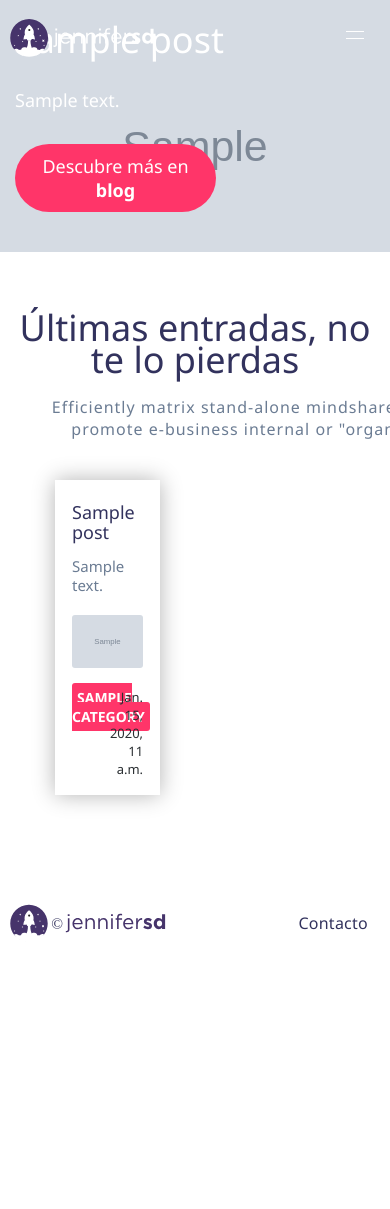
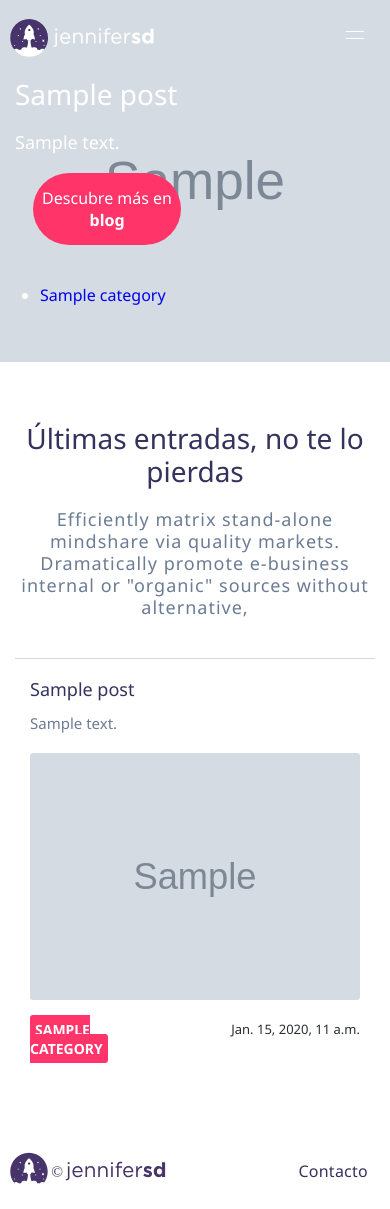
Before and after one commit to Jennifersd/jennifersd, a Django app: page /blog in a window 390 px wide. Before the commit the page ends 936 px from the top, so only its background shows below. Run offline with Django 3.2, Linux system fonts and the light colour scheme; tables that the repository leaves empty hold one stand-in row (values such as "Sample post"); grey boxes marked "Sample" are stand-in pictures; some libraries are stand-ins or nearby versions.

Commit message:
change design paginator ans show list categories in blog

```diff
--- a/assets/css/mediaqueries.css
+++ b/assets/css/mediaqueries.css
@@ -41,6 +41,8 @@ __________________________________________________________
 
 	.header-container h1 {
 		background-size: 144px 67.15px !important;
+		-webkit-background-size: 144px 67.15px !important;
+		-moz-background-size: 144px 67.15px !important;
 	    top: 10px !important;
 	    left: 10px !important;
 	}
@@ -330,17 +332,19 @@ __________________________________________________________
 	}
 
 	.list-blog-home{
-		padding:0 10px !important;
+		padding:0px !important;
 	}
 
 	.list-blog-home li{
 		-webkit-flex-basis:100% !important;
 	    flex-basis: 100% !important;
 	    margin: 0px 0px 20px 0px !important;
-		-webkit-box-shadow: 0px 0px 1px 0px rgba(0,0,0,0.3) !important;
-		-moz-box-shadow: 0px 0px 1px 0px rgba(0,0,0,0.3) !important;
-		box-shadow: 0px 0px 1px 0px rgba(0,0,0,0.3) !important;
+	    box-shadow: none !important;
+		-webkit-box-shadow: none !important;
+		-moz-box-shadow: none !important;
+		border-top: 1px solid #d8d6d6;
 		padding:15px !important;
+		max-width: 100% !important;
 	}
 
 	/* Section 3 - Resources
@@ -397,4 +401,84 @@ __________________________________________________________
 	    position: relative !important;
 	    text-align: center;
 	}
+
+	/* Blog
+	–––––––––––––––––––––––––––––––––––––––––––––––––– */
+
+	/* Section 1 - Blog
+	–––––––––––––––––––––––––––––––––––––––––––––––––– */
+
+	.hub .-post {
+	    background-position: center 0px, 0 0 !important;
+	    background-size: cover !important;
+	    -webkit-background-size: cover !important;
+    	-moz-background-size: cover !important;
+	}
+
+	.-post-block-text {
+	    height: auto !important;
+	    display: inline-block;
+	    padding: 59px 0px 0px 0px !important;
+	}
+
+	.-post-block-text h1 {
+	    font-size: 28px !important;
+	    line-height: 33px !important;
+	}
+
+	.-post-block-text h2 {
+	    font-size: 18px !important;
+	    line-height: 22px !important;
+	    width: 100% !important;
+	    margin: 20px 0px !important;
+	}
+
+	.list-button-post {
+	    width: 80% !important;
+	    float:none !important;
+	    margin:0 auto;
+	}
+
+	#button-header-post{
+		width: 100% !important;
+		padding: 14px 0px !important;
+		font-size:16px !important;
+		margin-bottom:15px;
+	}
+
+	#button-header-blog {
+    width: 100% !important;
+    padding: 14px 0px !important;
+    font-size: 16px !important;
+    margin-bottom: 15px;
 }
+
+	/* Section 2 - Blog post
+	–––––––––––––––––––––––––––––––––––––––––––––––––– */
+
+	.-post-list h3 {
+	    font-size: 28px !important;
+	    line-height: 33px !important;
+	}
+
+	.-post-list .text-blog-list {
+	    font-size: 18px !important;
+	    width: 100% !important;
+	}
+
+	.list-blog{
+		padding:0px !important;
+	}
+
+	.list-blog li{
+		-webkit-flex-basis:100% !important;
+	    flex-basis: 100% !important;
+	    margin: 0px 0px 20px 0px !important;
+		-webkit-box-shadow: none !important;
+		-moz-box-shadow: none !important;
+		border-top: 1px solid #d8d6d6;
+		box-shadow: none !important;
+		padding:15px !important;
+		max-width: 100% !important;
+	}
+}
--- a/assets/css/style.css
+++ b/assets/css/style.css
@@ -79,6 +79,8 @@ a{
 .header-container h1{
     background: transparent url('/static/img/logo-jennifersd.svg') no-repeat left center;
     background-size: 195px 56.15px;
+    -webkit-background-size: 195px 56.15px;
+    -moz-background-size: 195px 56.15px;
     margin:0px;
     width:200px;
     font-weight: 400;
@@ -197,6 +199,8 @@ footer{
 .footer-container h1{
     background: transparent url(/static/img/logo-jennifersd-copy.svg) no-repeat left center;
     background-size: 157px 41.15px;
+    -webkit-background-size: 157px 41.15px;
+    -moz-background-size: 157px 41.15px;
     margin: 0px;
     width: 183px;
     font-weight: 400;
@@ -283,6 +287,8 @@ footer{
 	background-image: url(/static/img/bg-header.png);
     background-position: center -75px, 0 0;
     background-size: 100% auto;
+    -webkit-background-size: 100% auto;
+    -moz-background-size: 100% auto;
 }
 
 .blocks-container{
@@ -551,6 +557,8 @@ footer{
 	background-image: url(/static/img/bg-header.png);
     background-position: center -75px, 0 0;
     background-size: 100% auto;
+    -webkit-background-size: 100% auto;
+    -moz-background-size: 100% auto;
 }
 
 .content-web{
@@ -621,6 +629,8 @@ footer{
     padding-top: 0;
     background-position: center 0px, 0 0;
     background-size: 100% auto;
+    -webkit-background-size: 100% auto;
+    -moz-background-size: 100% auto;
     background-repeat: no-repeat;
 }
 
@@ -802,10 +812,92 @@ footer{
 –––––––––––––––––––––––––––––––––––––––––––––––––– */
 
 .nav-pagination {
-    display: flex;
+    display: block;
     flex-wrap: wrap;
     min-height: initial;
     min-width: initial;
     margin: 0px;
     padding: 0px 40px;
 }
+
+.pagination{
+    display: block;
+    list-style: none;
+    margin: 0px;
+    padding: 0;
+    white-space: nowrap;
+    display: inline-block;
+    font-size: 0;
+    float:right;
+}
+
+.pagination li{
+    float:left;
+    width:auto;
+    padding:5px 0px;
+    margin: 0px 0px 0px 5px;
+}
+
+.pagination li a{
+    padding: 20px 12px 21px;
+    text-decoration: none;
+    font-size: 16px;
+    line-height: 1;
+    font-weight: 400;
+    transition: border-bottom-color .1s ease-out;
+    -webkit-user-select: none;
+    -moz-user-select: none;
+    -ms-user-select: none;
+    user-select: none;
+    -webkit-tap-highlight-color: transparent;
+    -webkit-touch-callout: none;
+    color: #32325d;
+}
+
+.sr-only{
+	display:none;
+}
+
+.disabled span{
+	padding: 20px 12px 21px;
+    text-decoration: none;
+    font-size: 16px;
+    line-height: 1;
+    font-weight: 400;
+    transition: border-bottom-color .1s ease-out;
+    -webkit-user-select: none;
+    -moz-user-select: none;
+    -ms-user-select: none;
+    user-select: none;
+    -webkit-tap-highlight-color: transparent;
+    -webkit-touch-callout: none;
+	color:#ccc;
+}
+
+.active{
+    color: #fff;
+    background: #ff3569;
+    font-weight: 700;
+    text-transform: uppercase;
+    text-align: center;
+    width: auto;
+    -webkit-border-radius: 3px;
+    -moz-border-radius: 3px;
+    border-radius: 3px;
+}
+
+.active span{
+	padding: 20px 12px 21px;
+    text-decoration: none;
+    font-size: 16px;
+    line-height: 1;
+    font-weight: 400;
+    transition: border-bottom-color .1s ease-out;
+    -webkit-user-select: none;
+    -moz-user-select: none;
+    -ms-user-select: none;
+    user-select: none;
+    -webkit-tap-highlight-color: transparent;
+    -webkit-touch-callout: none;
+    color: #fff;
+}
--- a/blog/templates/blog/blog_list.html
+++ b/blog/templates/blog/blog_list.html
@@ -17,6 +17,13 @@
 				</div>
 			</div>
 		</div>
+	</div>
+	<div class="block-categories-full">
+		{% for category in categories %}
+	    	<ul>
+	       		<li><a href="/blog/category/{{ category.slug }}">{{ category.name }}</a> </li>
+	     	</ul>
+	   	{% endfor %}
 	</div>
 </section>
 {% endfor %}
--- a/blog/templates/blog/paginator.html
+++ b/blog/templates/blog/paginator.html
@@ -3,11 +3,11 @@
 	<ul class="pagination">
 		{% if page.has_previous %}
 			<li>
-				<a aria-label="Previous" href="?page={{page.previous_page_number}}{% if request.GET.q %}&q={{request.GET.q}}{% endif %}">&laquo;</a>
+				<a aria-label="Previous" href="?page={{page.previous_page_number}}{% if request.GET.q %}&q={{request.GET.q}}{% endif %}">Anterior</a>
 			</li>
 		{% else %}
 			<li class="disabled">
-				<span>&laquo;</span>
+				<span>Anterior</span>
 			</li>
 		{% endif %}
 		{% for pages in page.paginator.page_range %}
@@ -30,11 +30,11 @@
 
 		{% if page.has_next %}
 			<li>
-				<a aria-label="Next" href="?page={{page.next_page_number}}{% if request.GET.q %}&q={{request.GET.q}}{% endif %}">&raquo;</a>
+				<a aria-label="Next" href="?page={{page.next_page_number}}{% if request.GET.q %}&q={{request.GET.q}}{% endif %}">Siguiente</a>
 			</li>
 		{% else %}
 			<li class="disabled">
-				<span>&raquo;</span>
+				<span>Siguiente</span>
 			</li>
 		{% endif %}
 	</ul>
--- a/blog/views.py
+++ b/blog/views.py
@@ -23,7 +23,7 @@ from django.contrib.auth.decorators import login_required
 
 def blog_list(request):
     #post = Post.objects.filter(updated__lte=timezone.now()).order_by('published')
-
+    categories = Category.objects.all()
     post = Post.objects.order_by('-published')
     query = request.GET.get("q")
     if query:
@@ -43,7 +43,7 @@ def blog_list(request):
         posts = paginator.page(paginator.num_pages)
 
     template = 'blog/blog_list.html'
-    context = {'posts': posts, 'page': page}
+    context = {'categories': categories, 'posts': posts, 'page': page}
     return render(request, template, context)
 
 def list_of_post_by_category(request, category_slug):
```
Also changed, not shown: assets/image/car-1_AEEeBis.jpg (added), assets/image/car-2.jpg (added), assets/image/car-2_rp7s71v.jpg (added), assets/image/car-5_8os0VLx.jpg (added), assets/image/car-5_T7wTk9l.jpg (added).
